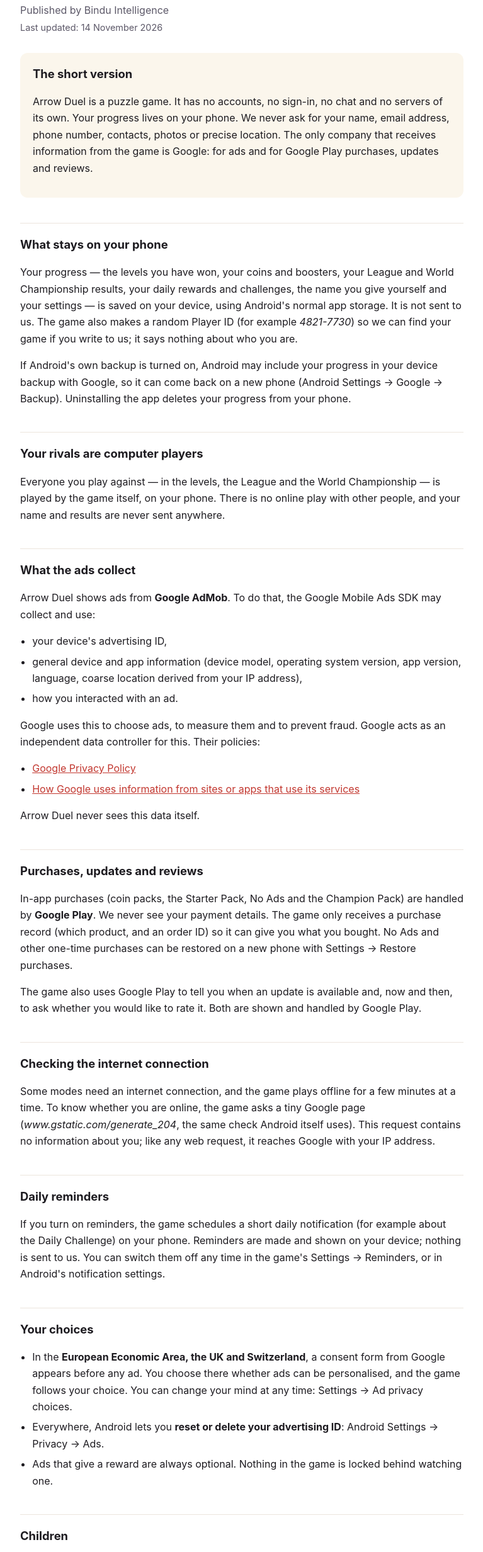
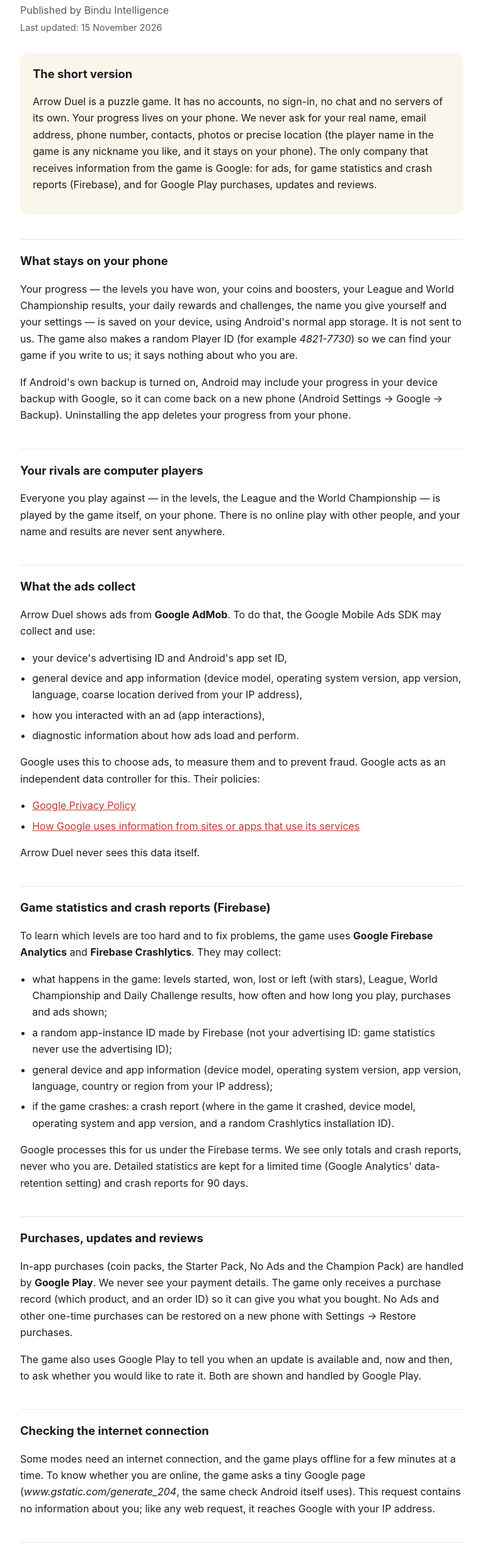
Before and after one commit to jeshan-coder/arrow-duel-privacy, a plain HTML site: page index.html in a window 1280 px wide. Shown: the part 95-2560 px from the top of the page at 63% size, without its empty margins (256-1023 px from the left). Drawn offline with Linux system fonts and the light colour scheme.

Commit message:
Privacy policy: Firebase statistics and crash reports, EU rights, PG ads (15 November 2026)
Co-Authored-By: Claude Opus 5.5 <noreply@anthropic.com>

```diff
--- a/index.html
+++ b/index.html
@@ -72,16 +72,18 @@
 <main>
   <h1>Arrow Duel — Privacy Policy</h1>
   <p class="publisher">Published by Bindu Intelligence</p>
-  <p class="updated">Last updated: 14 November 2026</p>
+  <p class="updated">Last updated: 15 November 2026</p>
 
   <section class="lead">
     <h2>The short version</h2>
     <p>
       Arrow Duel is a puzzle game. It has no accounts, no sign-in, no chat and
       no servers of its own. Your progress lives on your phone. We never ask for
-      your name, email address, phone number, contacts, photos or precise
-      location. The only company that receives information from the game is
-      Google: for ads and for Google Play purchases, updates and reviews.
+    your real name, email address, phone number, contacts, photos or precise
+    location (the player name in the game is any nickname you like, and it
+    stays on your phone). The only company that receives information from
+    the game is Google: for ads, for game statistics and crash reports
+    (Firebase), and for Google Play purchases, updates and reviews.
     </p>
   </section>
 
@@ -115,11 +117,12 @@
     Google Mobile Ads SDK may collect and use:
   </p>
   <ul>
-    <li>your device's advertising ID,</li>
+    <li>your device's advertising ID and Android's app set ID,</li>
     <li>general device and app information (device model, operating system
     version, app version, language, coarse location derived from your IP
     address),</li>
-    <li>how you interacted with an ad.</li>
+    <li>how you interacted with an ad (app interactions),</li>
+    <li>diagnostic information about how ads load and perform.</li>
   </ul>
   <p>
     Google uses this to choose ads, to measure them and to prevent fraud.
@@ -131,6 +134,32 @@
     Google uses information from sites or apps that use its services</a></li>
   </ul>
   <p>Arrow Duel never sees this data itself.</p>
+
+  <h2>Game statistics and crash reports (Firebase)</h2>
+  <p>
+    To learn which levels are too hard and to fix problems, the game uses
+    <strong>Google Firebase Analytics</strong> and
+    <strong>Firebase Crashlytics</strong>. They may collect:
+  </p>
+  <ul>
+    <li>what happens in the game: levels started, won, lost or left (with
+    stars), League, World Championship and Daily Challenge results, how
+    often and how long you play, purchases and ads shown;</li>
+    <li>a random app-instance ID made by Firebase (not your advertising ID:
+    game statistics never use the advertising ID);</li>
+    <li>general device and app information (device model, operating system
+    version, app version, language, country or region from your IP
+    address);</li>
+    <li>if the game crashes: a crash report (where in the game it crashed,
+    device model, operating system and app version, and a random
+    Crashlytics installation ID).</li>
+  </ul>
+  <p>
+    Google processes this for us under the Firebase terms. We see only
+    totals and crash reports, never who you are. Detailed statistics are
+    kept for a limited time (Google Analytics' data-retention setting) and
+    crash reports for 90 days.
+  </p>
 
   <h2>Purchases, updates and reviews</h2>
   <p>
@@ -169,8 +198,10 @@
   <ul>
     <li>In the <strong>European Economic Area, the UK and Switzerland</strong>,
     a consent form from Google appears before any ad. You choose there whether
-    ads can be personalised, and the game follows your choice. You can change
-    your mind at any time: Settings → Ad privacy choices.</li>
+    ads can be personalised and whether data may be used for statistics, and
+    the game follows your choice: without your consent, statistics are sent
+    without any identifier. You can change your mind at any time:
+    Settings → Ad privacy choices.</li>
     <li>Everywhere, Android lets you <strong>reset or delete your advertising
     ID</strong>: Android Settings → Privacy → Ads.</li>
     <li>Ads that give a reward are always optional. Nothing in the game is
@@ -180,8 +211,8 @@
   <h2>Children</h2>
   <p>
     Arrow Duel is intended for players aged 13 and over. It is not directed
-    to children, and ad requests are not tagged as child-directed. The maximum
-    ad content rating is set to teen. If you believe a child has used the app
+    to children, and ad requests are not tagged as child-directed. Ads are
+    limited to content suitable for a general audience (rated PG at most). If you believe a child has used the app
     and you have a concern, contact us at the address below.
   </p>
 
@@ -206,10 +237,34 @@
     only to answer you, and we delete them if you ask.
   </p>
 
+  <h2>Legal basis, how long we keep data, and your rights</h2>
+  <p>
+    Bindu Intelligence is responsible for this app's data (the "controller").
+    In the European Economic Area, the UK and Switzerland, personalised ads
+    and game statistics with identifiers rely on <strong>your
+    consent</strong>. Non-personalised ads, fraud prevention, crash reports,
+    purchases and the connection check rely on our <strong>legitimate
+    interest</strong> in running, funding and fixing the game, and on
+    giving you what you bought.
+  </p>
+  <p>
+    Your progress stays on your phone until you uninstall the game. Emails
+    you send us are deleted once your question is answered, or sooner if you
+    ask. Google keeps the data its services collect as its own policies say.
+  </p>
+  <p>
+    You can ask us for a copy of your data, to correct or delete it, to
+    limit or object to its use, or to move it; you can withdraw consent at
+    any time in Settings → Ad privacy choices. Because the game has no
+    accounts, we usually cannot tell which statistics are yours;
+    uninstalling the game starts fresh ones. You also have the right to
+    complain to your local data protection authority.
+  </p>
+
   <h2>We do not sell your data</h2>
   <p>
     We do not sell, rent or share your information with anyone other than
-    the Google services described above.
+    the Google services described above (ads, Firebase and Google Play).
   </p>
 
   <h2>Changes</h2>
```
